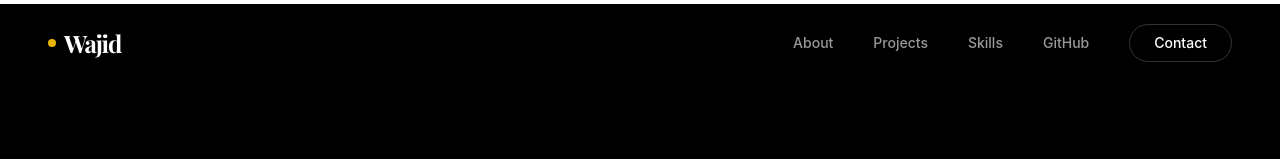
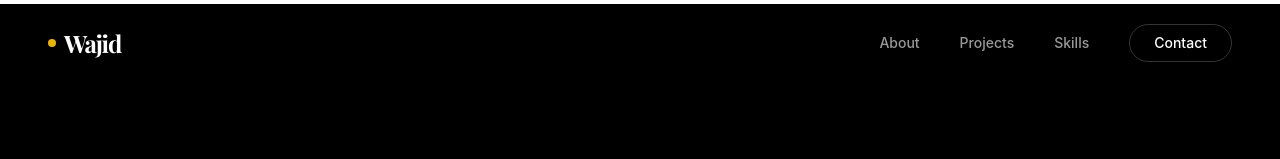
Before and after one commit to WajidAyub/Portfolio-Web-Wajid-Ayub, a React (Create React App) app: page / in a window 1280 px wide. Shown: the top 159 px of the page. Built offline with nearby package versions, Linux system fonts and the light colour scheme; the HTML template or start-up script is replaced by a standard one; a web font is replaced by a local one.

Commit message:
style: Remove GitHub / Open Source section entirely per user request

```diff
--- a/src/App.js
+++ b/src/App.js
@@ -4,7 +4,6 @@ import Header from './components/Header';
 import Hero from './components/Hero';
 import Skills from './components/Skills';
 import Projects from './components/Projects';
-import GitHub from './components/GitHub';
 import Contact from './components/Contact';
 import Footer from './components/Footer';
 import ScrollProgress from './components/ScrollProgress';
@@ -25,8 +24,6 @@ function App() {
         <SectionSeparator />
         <Projects />
         <SectionSeparator />
-        <GitHub />
-        <SectionSeparator />
         <Contact />
         <Footer />
       </div>
--- a/src/components/Header.js
+++ b/src/components/Header.js
@@ -24,8 +24,7 @@ const Header = () => {
     const navItems = [
         { name: 'About', id: 'about' },
         { name: 'Projects', id: 'projects' },
-        { name: 'Skills', id: 'skills' },
-        { name: 'GitHub', id: 'github' }
+        { name: 'Skills', id: 'skills' }
     ];
 
     return (
```
